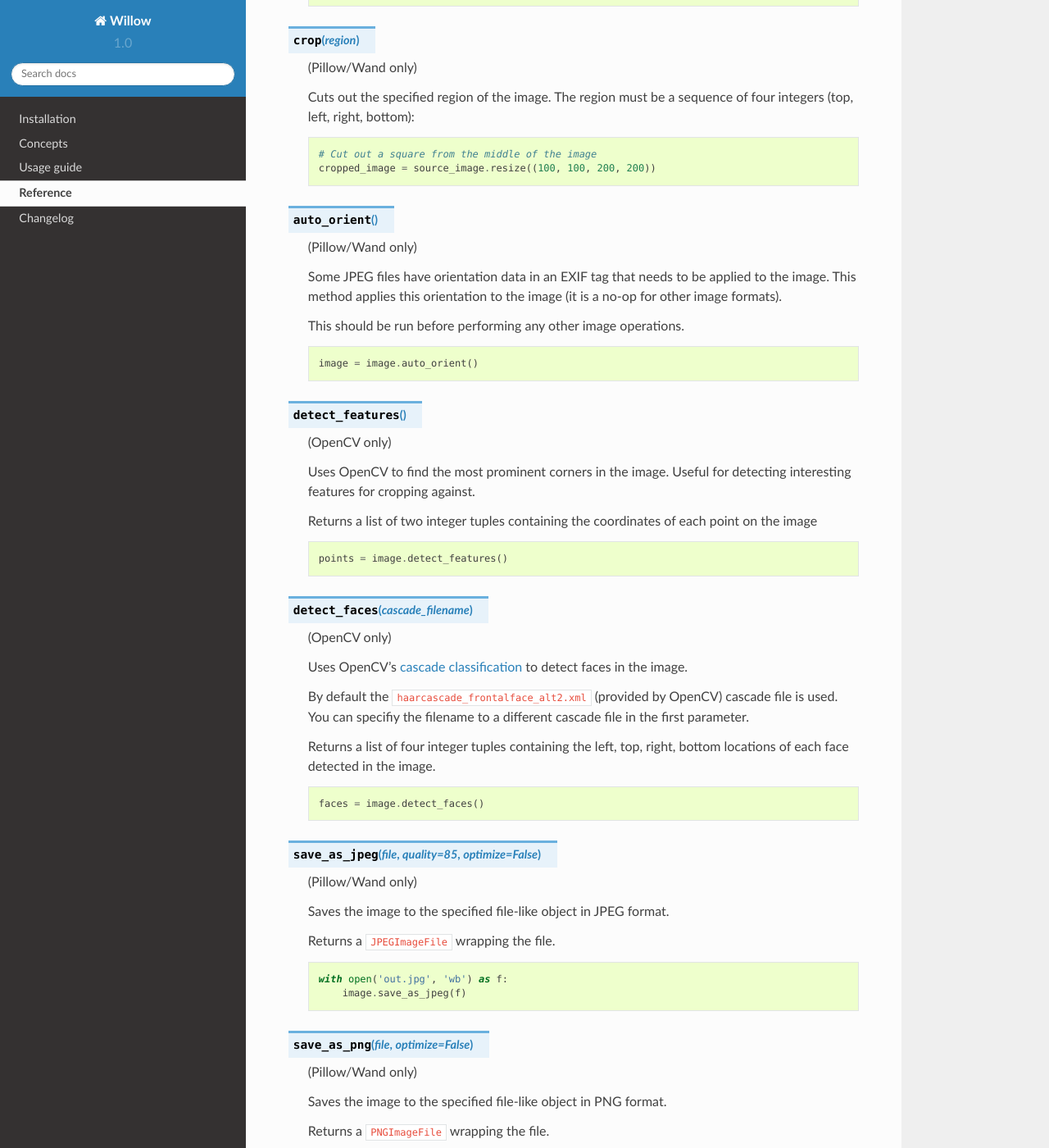
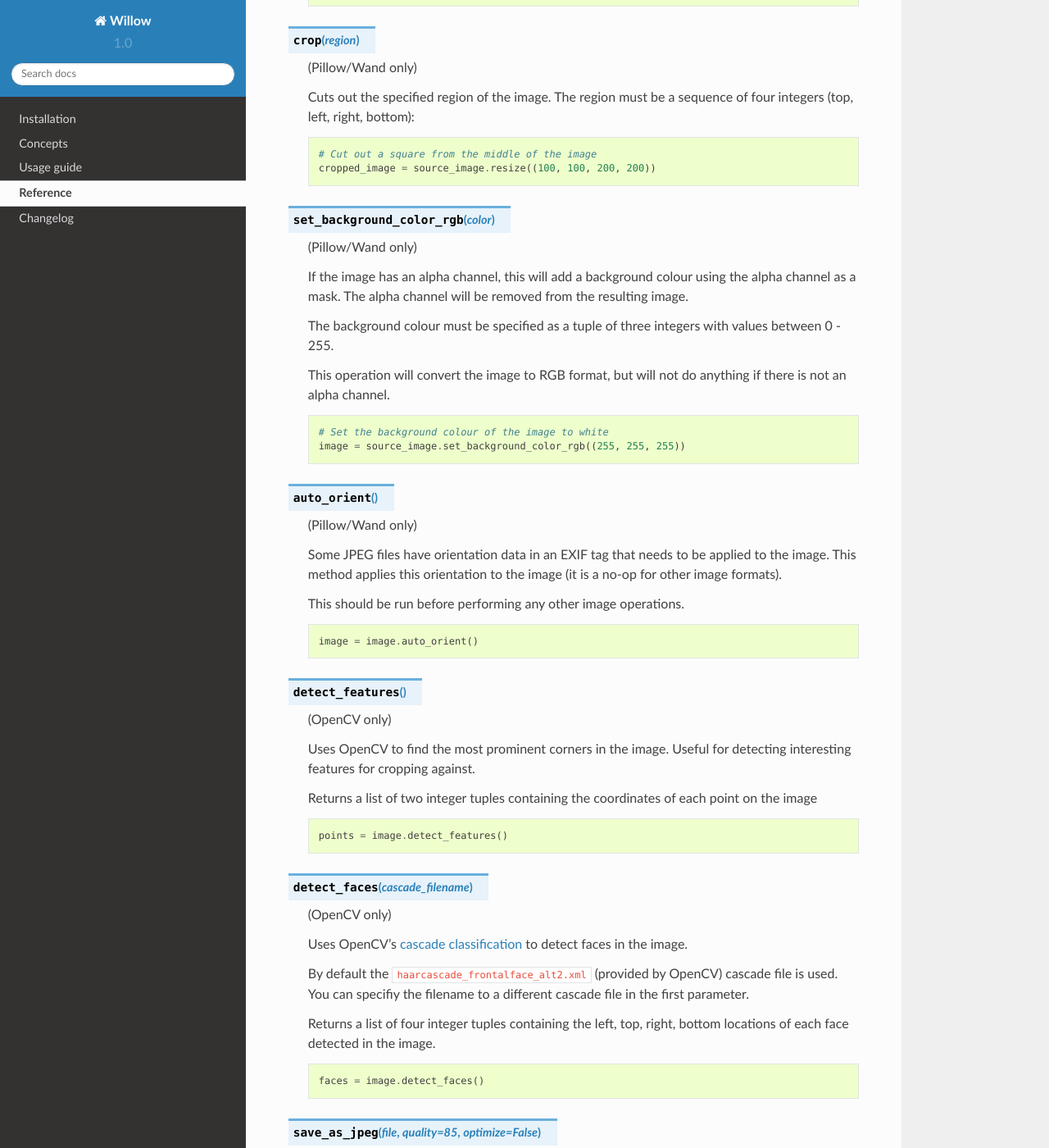
Before and after one commit to wagtail/Willow, a Sphinx documentation site: the page built from docs/reference.rst, in a window 1280 px wide and 1400 px high, scrolled down 2406 px. Shown: the whole window at 82% size. Built offline with Sphinx 7.4.7 and the Read the Docs theme 2.0.0, drawn with Linux system fonts in a browser that asks for light colours; some of the changed text lies outside the part shown.

Commit message:
Implement set_background_color_rgb operation

```diff
--- a/README.rst
+++ b/README.rst
@@ -75,6 +75,7 @@ Operation                           Pillow               Wand                 Op
 ``get_size()``                      ✓                    ✓                    ✓
 ``resize(size)``                    ✓                    ✓
 ``crop(rect)``                      ✓                    ✓
+``set_background_color_rgb(color)`` ✓                    ✓
 ``auto_orient()``                   ✓                    ✓
 ``save_as_jpeg(file, quality)``     ✓                    ✓
 ``save_as_png(file)``               ✓                    ✓
--- a/docs/reference.rst
+++ b/docs/reference.rst
@@ -139,6 +139,25 @@ Here's a full list of operations provided by Willow out of the box:
         # Cut out a square from the middle of the image
         cropped_image = source_image.resize((100, 100, 200, 200))
 
+.. method:: set_background_color_rgb(color)
+
+    (Pillow/Wand only)
+
+    If the image has an alpha channel, this will add a background colour using
+    the alpha channel as a mask. The alpha channel will be removed from the
+    resulting image.
+
+    The background colour must be specified as a tuple of three integers with
+    values between 0 - 255.
+
+    This operation will convert the image to RGB format, but will not do
+    anything if there is not an alpha channel.
+
+    .. code-block:: python
+
+        # Set the background colour of the image to white
+        image = source_image.set_background_color_rgb((255, 255, 255))
+
 .. method:: auto_orient()
 
     (Pillow/Wand only)
@@ -191,6 +210,11 @@ Here's a full list of operations provided by Willow out of the box:
     (Pillow/Wand only)
 
     Saves the image to the specified file-like object in JPEG format.
+
+    Note: If the image has an alpha channel, this operation may raise an
+    exception or save a broken image (depending on the backend being used).
+    To resolve this, use the :meth:`~Image.set_background_color_rgb` method to
+    replace the alpha channel with a solid background color before saving as JPEG.
 
     Returns a ``JPEGImageFile`` wrapping the file.
 
```
Also changed, not shown: docs/guide/operations.rst (+18 -0 lines), 4 other files.
